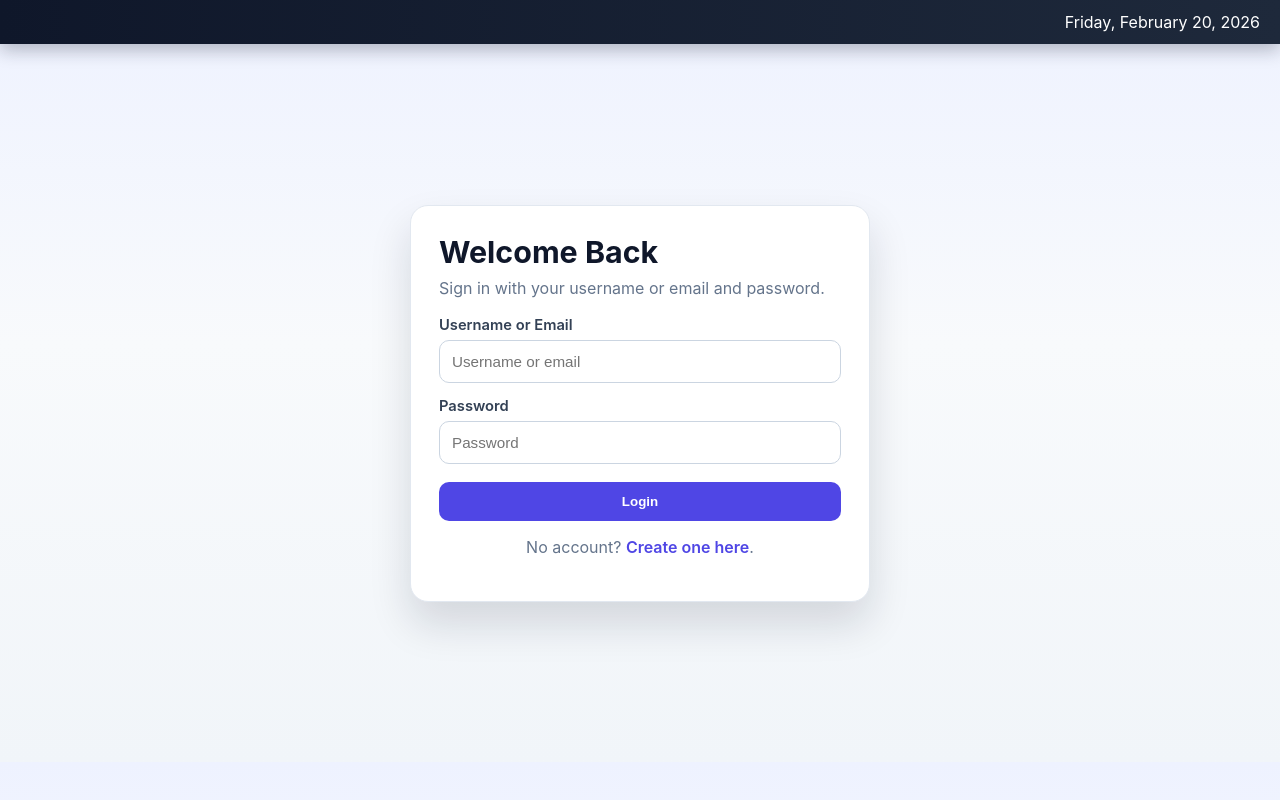
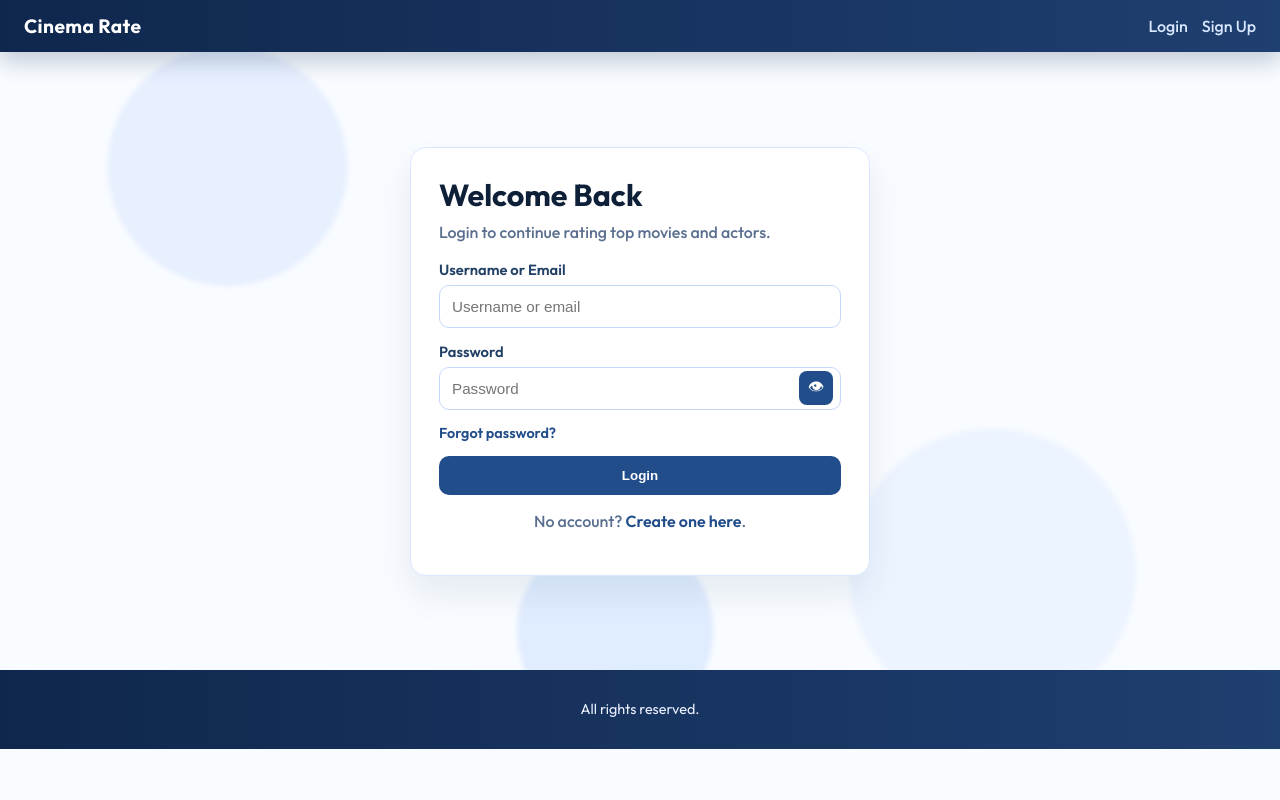
Before and after one commit to nimagitend/cinema_rate, a Django app: page /login/ in a window 1280 px wide. Run offline with Django 5.2, Linux system fonts and the light colour scheme.

Commit message:
Update login form and design

```diff
--- a/cinema_rate/settings.py
+++ b/cinema_rate/settings.py
@@ -88,3 +88,4 @@ LOGIN_REDIRECT_URL = 'home'
 LOGOUT_REDIRECT_URL = 'login'
 
 AUTHENTICATION_BACKENDS = ['core.backends.UsernameOrEmailBackend']
+EMAIL_BACKEND = os.getenv('EMAIL_BACKEND', 'django.core.mail.backends.console.EmailBackend')
--- a/core/urls.py
+++ b/core/urls.py
@@ -1,19 +1,52 @@
+from django.contrib.auth.views import (
+    PasswordResetCompleteView,
+    PasswordResetConfirmView,
+    PasswordResetDoneView,
+    PasswordResetView,
+)
 from django.urls import path
 
 from .views import (
     UserLoginView,
     UserLogoutView,
     home_view,
+    landing_redirect_view,
     register_view,
     vote_actor_view,
     vote_movie_view,
 )
 
 urlpatterns = [
-    path('', home_view, name='home'),
+    path('', landing_redirect_view, name='landing'),
+    path('home/', home_view, name='home'),
     path('register/', register_view, name='register'),
     path('login/', UserLoginView.as_view(), name='login'),
     path('logout/', UserLogoutView.as_view(), name='logout'),
     path('vote/movie/<int:movie_id>/', vote_movie_view, name='vote_movie'),
     path('vote/actor/<int:actor_id>/', vote_actor_view, name='vote_actor'),
+    path(
+        'forgot-password/',
+        PasswordResetView.as_view(
+            template_name='registration/password_reset_form.html',
+            email_template_name='registration/password_reset_email.html',
+            subject_template_name='registration/password_reset_subject.txt',
+            success_url='/forgot-password/done/',
+        ),
+        name='password_reset',
+    ),
+    path(
+        'forgot-password/done/',
+        PasswordResetDoneView.as_view(template_name='registration/password_reset_done.html'),
+        name='password_reset_done',
+    ),
+    path(
+        'reset/<uidb64>/<token>/',
+        PasswordResetConfirmView.as_view(template_name='registration/password_reset_confirm.html'),
+        name='password_reset_confirm',
+    ),
+    path(
+        'reset/complete/',
+        PasswordResetCompleteView.as_view(template_name='registration/password_reset_complete.html'),
+        name='password_reset_complete',
+    ),
 ]
--- a/core/views.py
+++ b/core/views.py
@@ -13,10 +13,16 @@ from .models import Actor, ActorVote, Country, Movie, MovieVote
 class UserLoginView(LoginView):
     template_name = 'registration/login.html'
     authentication_form = LoginForm
-
+    redirect_authenticated_user = True
 
 class UserLogoutView(LogoutView):
     pass
+
+
+def landing_redirect_view(request: HttpRequest) -> HttpResponse:
+    if request.user.is_authenticated:
+        return redirect('home')
+    return redirect('login')
 
 
 def register_view(request: HttpRequest) -> HttpResponse:
--- a/static/css/style.css
+++ b/static/css/style.css
@@ -1,68 +1,130 @@
 :root {
-    --bg-dark: #0f172a;
-    --bg-mid: #1e293b;
-    --surface: #ffffff;
-    --primary: #4f46e5;
-    --primary-strong: #4338ca;
-    --text-main: #0f172a;
-    --text-soft: #64748b;
+    --bg-page: #f8fbff;
+    --bg-card: #ffffff;
+    --line: #dbe7ff;
+    --navy: #0f274d;
+    --navy-soft: #1f3f70;
+    --primary: #214d8a;
+    --primary-strong: #173a6d;
+    --text-main: #0e1f38;
+    --text-soft: #5a6f8f;
+    --success: #e8ffea;
     --danger: #dc2626;
-    --ring: rgba(79, 70, 229, 0.22);
+    --ring: rgba(33, 77, 138, 0.24);
 }
 
-* {
-    box-sizing: border-box;
-}
+* { box-sizing: border-box; }
 
 body {
     margin: 0;
-    font-family: "Inter", "Segoe UI", Arial, sans-serif;
-    background: linear-gradient(180deg, #eef2ff 0%, #f8fafc 45%, #f1f5f9 100%);
+    font-family: "Outfit", "Segoe UI", Tahoma, sans-serif;
+    background: var(--bg-page);
     color: var(--text-main);
+    min-height: 100vh;
+    position: relative;
+}
+
+.bg-motion {
+    position: fixed;
+    inset: 0;
+    overflow: hidden;
+    pointer-events: none;
+    z-index: -1;
+}
+
+.orb {
+    position: absolute;
+    border-radius: 999px;
+    opacity: 0.35;
+    filter: blur(2px);
+    animation: drift 12s ease-in-out infinite alternate;
+}
+
+.orb-1 {
+    width: 230px;
+    height: 230px;
+    background: #c9dcff;
+    top: 8%;
+    left: 8%;
+}
+
+.orb-2 {
+    width: 280px;
+    height: 280px;
+    background: #d8e8ff;
+    top: 55%;
+    right: 12%;
+    animation-duration: 16s;
+}
+
+.orb-3 {
+    width: 190px;
+    height: 190px;
+    background: #b6d2ff;
+    bottom: 8%;
+    left: 40%;
+    animation-duration: 14s;
+}
+
+@keyframes drift {
+    0% { transform: translateY(0) translateX(0) scale(1); }
+    100% { transform: translateY(-22px) translateX(18px) scale(1.07); }
 }
 
 .site-header {
     display: flex;
     justify-content: space-between;
     align-items: center;
-    background: linear-gradient(90deg, var(--bg-dark), var(--bg-mid));
+    background: linear-gradient(90deg, var(--navy), var(--navy-soft));
     color: #fff;
-    padding: 12px 20px;
-    box-shadow: 0 6px 18px rgba(15, 23, 42, 0.28);
+    padding: 14px 24px;
+    box-shadow: 0 10px 22px rgba(15, 39, 77, 0.22);
 }
 
-.left-area {
+.brand {
+    color: #fff;
+    font-size: 1.2rem;
+    font-weight: 700;
+    text-decoration: none;
+    letter-spacing: 0.4px;
+}
+
+.right-area {
     display: flex;
-    gap: 12px;
+    gap: 14px;
     align-items: center;
 }
 
-.left-area a {
-    color: #93c5fd;
+.right-area a,
+.profile {
+    color: #d9e8ff;
     text-decoration: none;
+    font-weight: 500;
 }
 
 .container {
-    padding: 24px;
+    font-weight: 500;
 }
 
 .hero {
     display: grid;
-    grid-template-columns: repeat(auto-fit, minmax(300px, 1fr));
+    grid-template-columns: repeat(auto-fit, minmax(280px, 1fr));
     gap: 20px;
 }
 
-.hero-box {
-    background: #fff;
-    border-radius: 12px;
-    padding: 18px;
-    box-shadow: 0 10px 30px rgba(15, 23, 42, 0.09);
+.hero-box,
+.auth-panel,
+.filters,
+.rankings > div,
+section > form {
+    background: var(--bg-card);
+    border-radius: 16px;
+    border: 1px solid var(--line);
+    box-shadow: 0 18px 34px rgba(17, 51, 94, 0.08);
 }
 
-.hero-box h3 {
-    font-size: 2rem;
-    margin: 10px 0;
-}
+.hero-box { padding: 18px; }
+.hero-box h3 { margin: 10px 0; font-size: 1.8rem; }
 
 .rankings {
     margin-top: 20px;
@@ -70,6 +132,9 @@ body {
     grid-template-columns: 1fr 1fr;
     gap: 24px;
 }
+
+.rankings > div,
+section > form { padding: 16px; }
 
 button,
 .btn,
@@ -82,28 +147,18 @@ button,
     cursor: pointer;
     text-decoration: none;
     display: inline-block;
+    transition: 0.2s ease;
     transition: background 0.2s ease, transform 0.12s ease;
 }
 
 button:hover,
 .btn:hover,
-.auth-btn:hover {
-    background: var(--primary-strong);
-}
+.auth-btn:hover { background: var(--primary-strong); }
 
-button:active,
-.btn:active,
-.auth-btn:active {
-    transform: translateY(1px);
-}
+form { margin-top: 8px; }
 
-form {
-    margin-top: 8px;
-}
-
-/* Professional auth pages */
 .auth-wrapper {
-    min-height: calc(100vh - 130px);
+    min-height: calc(100vh - 182px);
     display: grid;
     place-items: center;
     padding: 12px;
@@ -111,46 +166,27 @@ form {
 
 .auth-panel {
     width: min(100%, 460px);
-    background: var(--surface);
-    border-radius: 18px;
     padding: 28px;
-    border: 1px solid #e2e8f0;
-    box-shadow: 0 22px 42px rgba(15, 23, 42, 0.14);
 }
 
-.auth-header h1 {
-    margin: 0;
-    font-size: 1.9rem;
-}
+.auth-header h1 { margin: 0; font-size: 1.9rem; }
+.auth-header p { margin: 8px 0 18px; color: var(--text-soft); }
 
-.auth-header p {
-    margin: 8px 0 18px;
-    color: var(--text-soft);
-}
-
-.auth-form {
-    display: grid;
-    gap: 14px;
-}
-
-.field-group {
-    display: grid;
-    gap: 6px;
-}
+.auth-form { display: grid; gap: 14px; }
+.field-group { display: grid; gap: 6px; }
 
 .field-group label {
     font-size: 0.92rem;
-    color: #334155;
+    color: #224066;
     font-weight: 600;
 }
 
 .field-group input {
     width: 100%;
-    border: 1px solid #cbd5e1;
+    border: 1px solid #c4d7f8;
     border-radius: 10px;
-    padding: 12px 12px;
+    padding: 12px;
     font-size: 0.95rem;
-    transition: border-color 0.18s ease, box-shadow 0.18s ease;
 }
 
 .field-group input:focus {
@@ -159,24 +195,31 @@ form {
     box-shadow: 0 0 0 4px var(--ring);
 }
 
-.auth-btn {
-    width: 100%;
-    padding: 12px;
-    font-weight: 700;
-    margin-top: 4px;
+.password-input-wrap { position: relative; }
+.password-input-wrap input { padding-right: 48px; }
+
+.password-toggle {
+    position: absolute;
+    top: 50%;
+    right: 8px;
+    transform: translateY(-50%);
+    border-radius: 8px;
+    width: 34px;
+    height: 34px;
+    padding: 0;
+    font-size: 1rem;
 }
 
-.auth-footer {
-    text-align: center;
-    color: var(--text-soft);
-    margin-top: 16px;
-}
-
-.auth-footer a {
+.forgot-password-link {
     color: var(--primary);
     text-decoration: none;
     font-weight: 600;
+    font-size: 0.9rem;
 }
+
+.auth-btn { width: 100%; padding: 12px; font-weight: 700; }
+.auth-footer { text-align: center; color: var(--text-soft); margin-top: 16px; }
+.auth-footer a { color: var(--primary); text-decoration: none; font-weight: 600; }
 
 .form-errors {
     padding: 10px;
@@ -187,30 +230,26 @@ form {
     font-size: 0.9rem;
 }
 
-.hint {
-    color: #64748b;
-    font-size: 0.78rem;
+.hint, .error { font-size: 0.78rem; }
+.hint { color: #64748b; }
+.error { color: var(--danger); }
+
+.messages { list-style: none; padding: 0; }
+.messages li {
+    background: var(--success);
+    padding: 10px;
+    margin-bottom: 8px;
+    border-radius: 8px;
 }
 
-.error {
-    color: var(--danger);
-    font-size: 0.78rem;
-}
-
-.messages {
-    list-style: none;
-    padding: 0;
-}
-
-.messages li {
-    background: #e8ffea;
-    padding: 10px;
-    margin-bottom: 8px;
-    border-radius: 6px;
+.site-footer {
+    text-align: center;
+    padding: 16px;
+    color: #ecf2ff;
+    background: linear-gradient(90deg, var(--navy), var(--navy-soft));
+    font-size: 0.9rem;
 }
 
 @media (max-width: 980px) {
-    .rankings {
-        grid-template-columns: 1fr;
-    }
+    .rankings { grid-template-columns: 1fr; }
 }
--- a/static/js/app.js
+++ b/static/js/app.js
@@ -1 +1,15 @@
-console.log('Cinema Rate loaded');
+document.addEventListener('DOMContentLoaded', () => {
+    const toggles = document.querySelectorAll('.password-toggle');
+
+    toggles.forEach((toggle) => {
+        toggle.addEventListener('click', () => {
+            const inputId = toggle.dataset.target;
+            const input = document.getElementById(inputId);
+            if (!input) return;
+
+            const isPassword = input.type === 'password';
+            input.type = isPassword ? 'text' : 'password';
+            toggle.textContent = isPassword ? '🙈' : '👁';
+        });
+    });
+});
--- a/templates/base.html
+++ b/templates/base.html
@@ -4,18 +4,29 @@
     <meta charset="UTF-8">
     <meta name="viewport" content="width=device-width, initial-scale=1.0">
     <title>Cinema Rate</title>
+    <link rel="preconnect" href="https://fonts.googleapis.com">
+    <link rel="preconnect" href="https://fonts.gstatic.com" crossorigin>
+    <link href="https://fonts.googleapis.com/css2?family=Outfit:wght@400;500;600;700&display=swap" rel="stylesheet">
     <link rel="stylesheet" href="/static/css/style.css">
 </head>
 <body>
+<div class="bg-motion" aria-hidden="true">
+    <span class="orb orb-1"></span>
+    <span class="orb orb-2"></span>
+    <span class="orb orb-3"></span>
+</div>
 <header class="site-header">
-    <div class="left-area">
-        {% if user.is_authenticated %}
-            <span class="profile">Profile: {{ user.username }}</span>
-            <a href="{% url 'logout' %}">Log out</a>
-        {% endif %}
+    <div class="brand-area">
+        <a class="brand" href="{% if user.is_authenticated %}{% url 'home' %}{% else %}{% url 'login' %}{% endif %}">Cinema Rate</a>
     </div>
     <div class="right-area">
-        <span>{% now "l, F j, Y" %}</span>
+        {% if user.is_authenticated %}
+            <span class="profile">Hello, {{ user.username }}</span>
+            <a href="{% url 'logout' %}">Logout</a>
+        {% else %}
+            <a href="{% url 'login' %}">Login</a>
+            <a href="{% url 'register' %}">Sign Up</a>
+        {% endif %}
     </div>
 </header>
 
@@ -29,6 +40,10 @@
     {% endif %}
     {% block content %}{% endblock %}
 </main>
+
+<footer class="site-footer">
+    <p>All rights reserved.</p>
+</footer>
 <script src="/static/js/app.js"></script>
 </body>
 </html>
--- a/templates/registration/login.html
+++ b/templates/registration/login.html
@@ -4,7 +4,7 @@
     <div class="auth-panel">
         <div class="auth-header">
             <h1>Welcome Back</h1>
-            <p>Sign in with your username or email and password.</p>
+            <p>Login to continue rating top movies and actors.</p>
         </div>
 
         <form method="post" class="auth-form">
@@ -22,9 +22,14 @@
 
             <div class="field-group">
                 <label for="id_password">Password</label>
-                {{ form.password }}
+                <div class="password-input-wrap">
+                    {{ form.password }}
+                    <button type="button" class="password-toggle" data-target="id_password" aria-label="Show or hide password">👁</button>
+                </div>
                 {% if form.password.errors %}<small class="error">{{ form.password.errors|striptags }}</small>{% endif %}
             </div>
+
+            <a class="forgot-password-link" href="{% url 'password_reset' %}">Forgot password?</a>
 
             <button type="submit" class="auth-btn">Login</button>
         </form>
--- /dev/null
+++ b/templates/registration/password_reset_subject.txt
@@ -0,0 +1 @@
+Cinema Rate password reset
```
Also changed, not shown: templates/registration/password_reset_complete.html (added, +12 -0 lines), templates/registration/password_reset_confirm.html (added, +32 -0 lines), templates/registration/password_reset_done.html (added, +12 -0 lines), templates/registration/register.html (+10 -4 lines), templates/registration/templpassword_reset_form.html (added, +23 -0 lines), templates/registration/tepassword_reset_email.html (added, +8 -0 lines).
